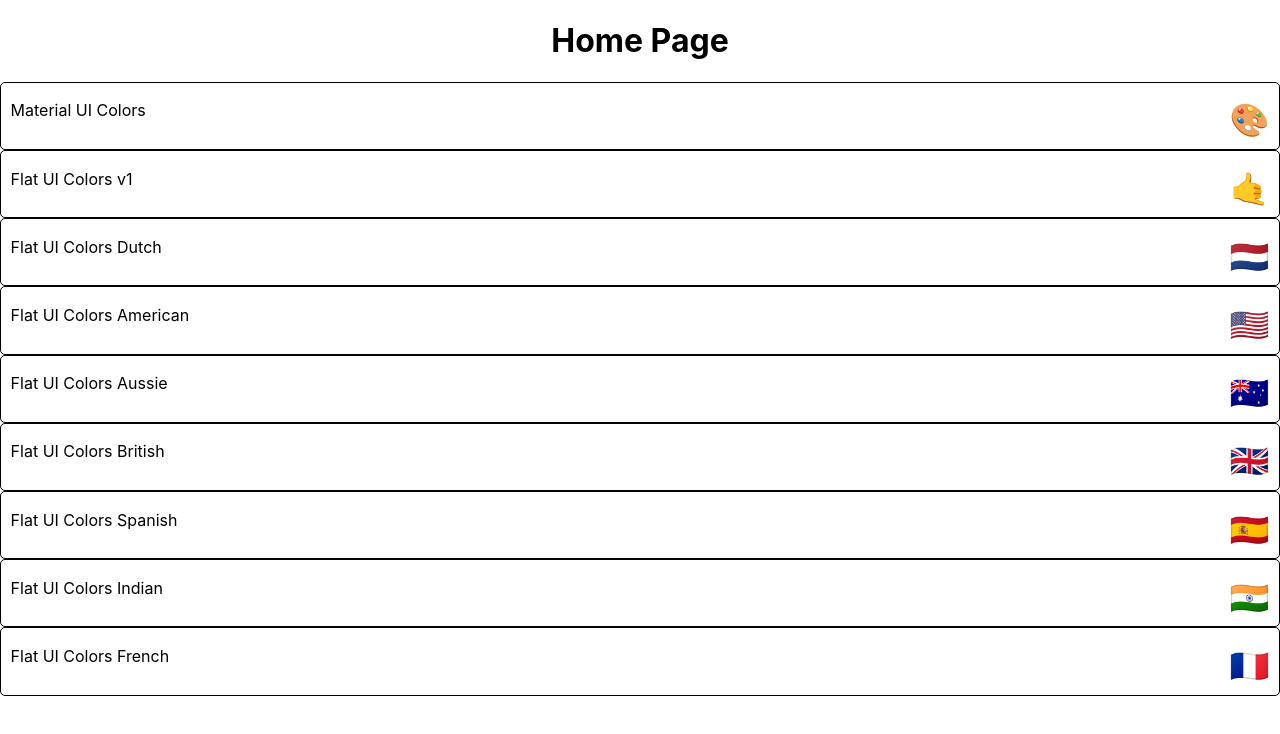
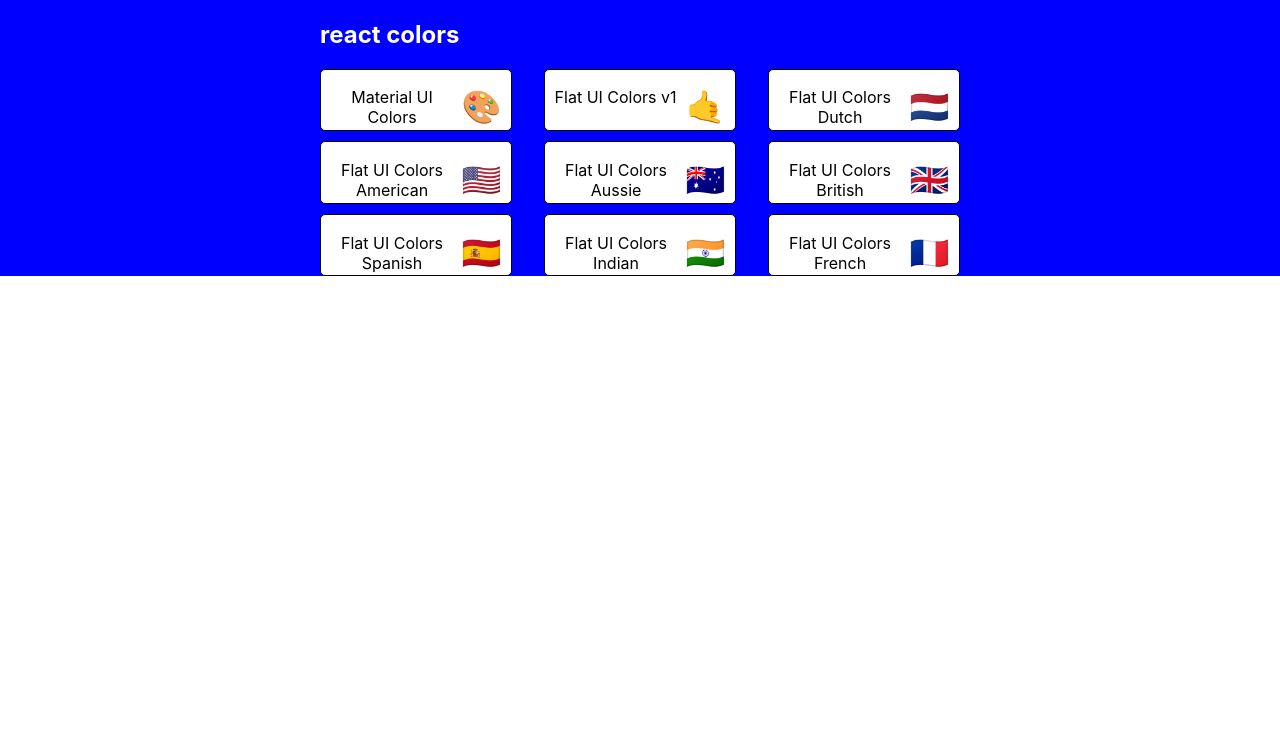
Before and after one commit to tinysheep007/Palette, a React (Create React App) app: page / in a window 1280 px wide. Shown: the top 734 px of the page. Built offline with nearby package versions, Linux system fonts and the light colour scheme.

Commit message:
styled some of plaettelist

```diff
--- a/src/PaletteList.js
+++ b/src/PaletteList.js
@@ -1,17 +1,58 @@
 import React, {Component} from 'react';
 import {Link} from 'react-router-dom';
 import MiniPalette from './MiniPalette';
+import {withStyles} from '@material-ui/styles';
+
+const styles = {
+    root :{
+        backgroundColor:"blue",
+        height:"100%",
+        display:"flex",
+        alignItems:"flex-start",
+        justifyContent:"center"
+
+    },
+    container :{
+        width:"50%",
+        display:"flex",
+        flexDirection:"column",
+        alignItems:"flex-start",
+        flexWrap:"wrap",
+    },
+    nav:{
+        color:"white",
+        display:"flex",
+        width:"100%",
+        justifyContent:"space-between"
+    },
+    palettes:{
+        boxSizing:"border-box",
+        width:"100%",
+        display:"grid",
+        gridTemplateColumns:"repeat(3,30%)",
+        gridGap:"5%"
+    }
+}
+
 class PaletteList extends Component {
     render(){
-        const {palettes} = this.props;
+        const {palettes, classes} = this.props;
         return (
-            <div>
-                <h1>Home Page</h1>
-                {palettes.map((p)=>(<MiniPalette {...p}/>))}
+            <div className={classes.root}>
+                <div className={classes.container}>
+                    <nav className={classes.nav}>
+                        <h1>react colors</h1>
+                    </nav>
+                    <div className={classes.palettes}>
+                        {palettes.map((p)=>(<MiniPalette {...p}/>))}
+                    </div>
+                </div>
+
+
                 {/* {palettes.map((p)=>(<p><Link to={`/palette/${p.id}`}> p.paletteName</Link></p>))} */}
             </div>
         )
     }
 }
 
-export default PaletteList;
+export default withStyles(styles)(PaletteList);
```
